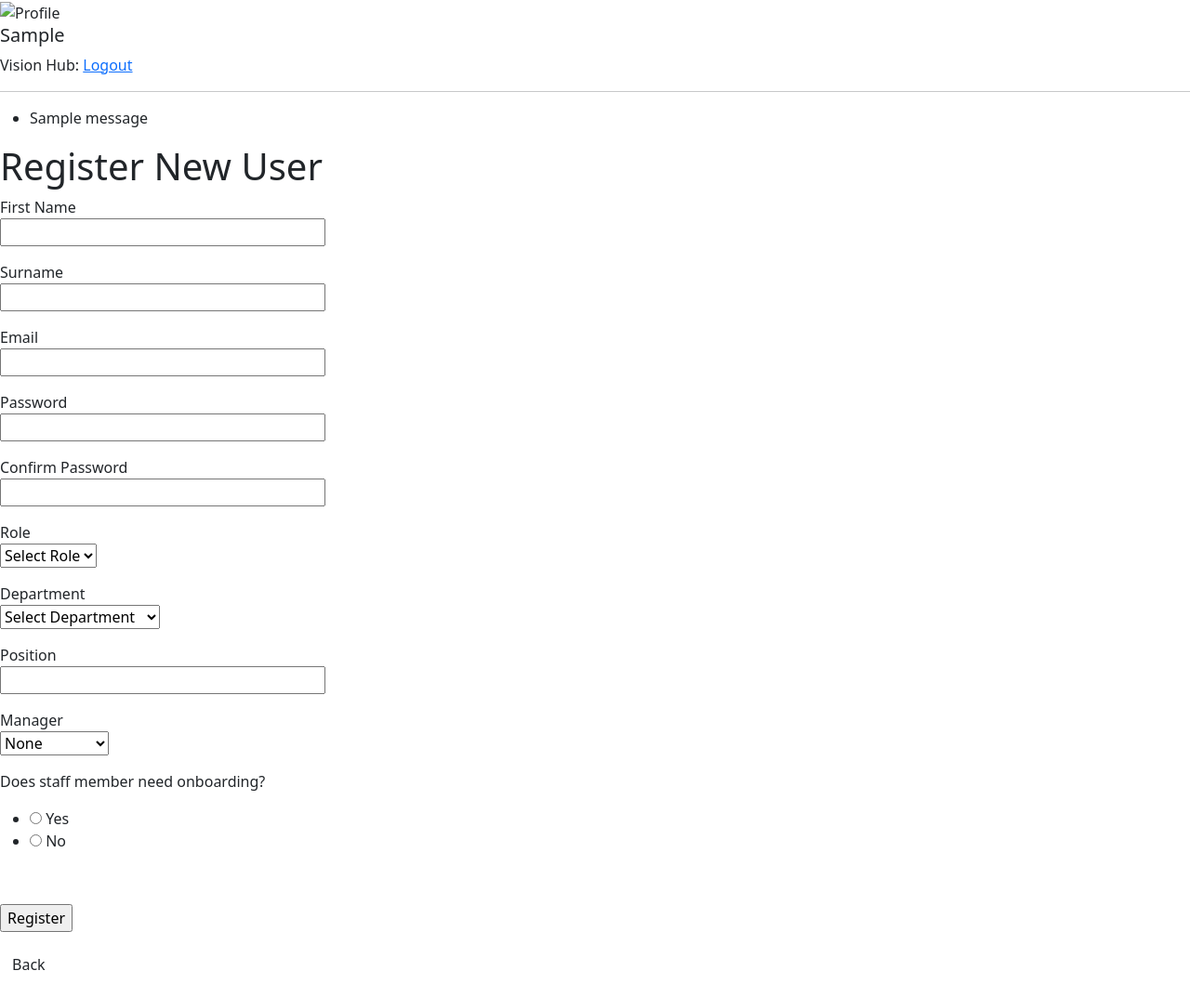
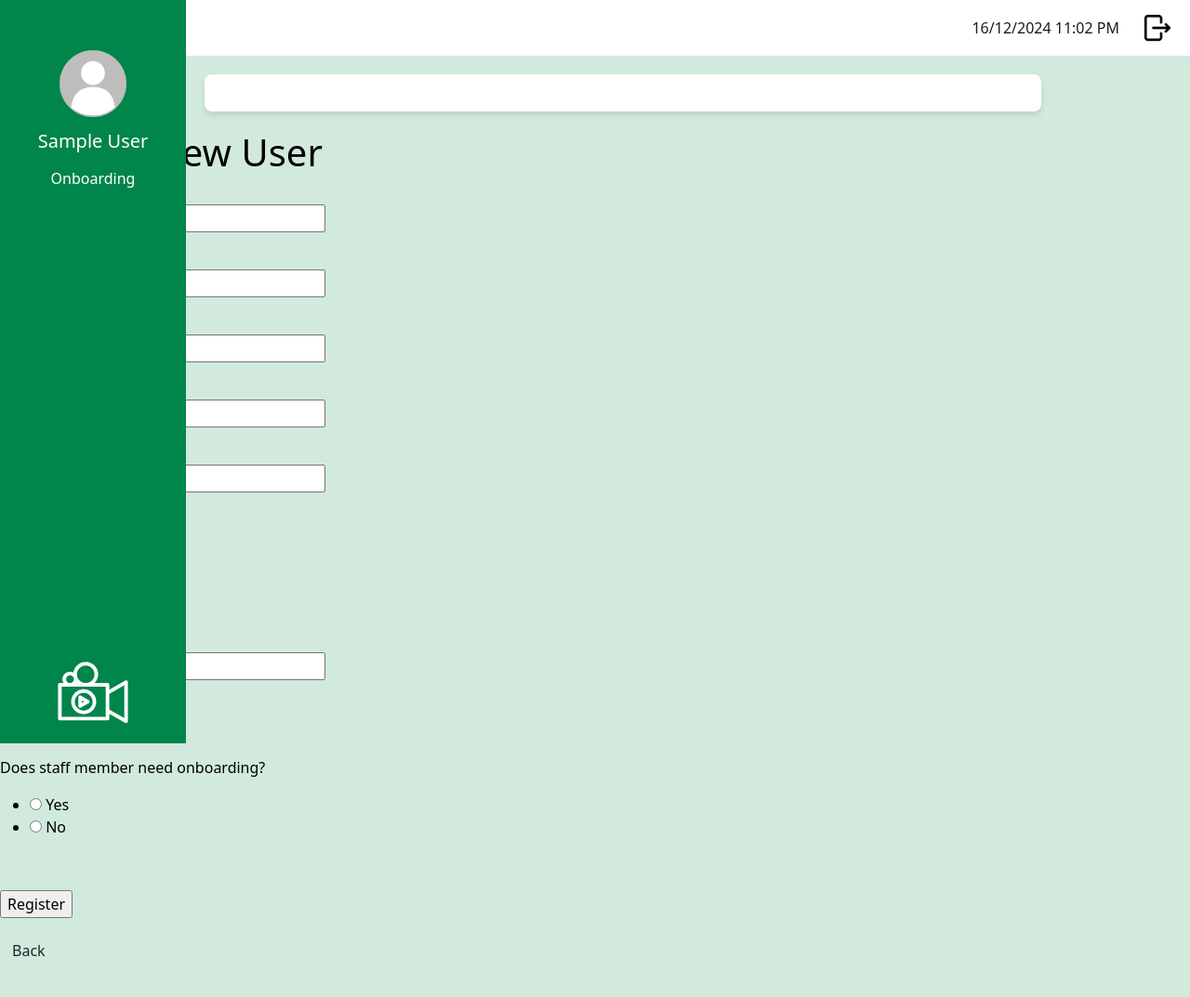
Before and after one commit to Alanna-Mc/vision-hub, a Flask app: page /admin/register in a window 1280 px wide. Shown: the whole page at 93% size. After the commit the page ends 1029 px from the top, so only its background shows below. Run offline with Flask 3, Linux system fonts and the light colour scheme; a user stored in the database is signed in; tables that the repository leaves empty hold one stand-in row (values such as "Sample post"); one stand-in notice (Sample message) is shown; some libraries are stand-ins or nearby versions.

Commit message:
Base styles added

```diff
--- a/app/static/css/styles.css
+++ /dev/null
@@ -1,5 +0,0 @@
-body {
-    color: #212529;
-
-    background-color: #ff0080 ;
-}
--- a/app/static/css/stylesheet.css
+++ b/app/static/css/stylesheet.css
@@ -0,0 +1,72 @@
+body {
+    color: #000000;
+    background-color: #d1eadd ;
+}
+
+.sidebar {
+    background-color: #00854a;
+    color: white;
+    height: 100vh;
+    position: fixed;
+    width: 200px;
+    padding: 20px;
+    display: flex;
+    flex-direction: column;
+    justify-content: space-between;
+    text-align: center;
+}
+
+.top-bar {
+    background-color: white;
+    height: 60px;
+    padding: 10px 20px;
+    margin-left: 200px;
+    display: flex;
+    justify-content: flex-end;
+    align-items: center;
+}
+
+.content {
+    background-color: white;
+    border-radius: 8px;
+    margin: 20px auto;
+    margin-left: 220px;
+    padding: 20px;
+    box-shadow: 0 4px 6px rgba(0, 0, 0, 0.1);
+    max-width: 900px;
+}
+
+.sidebarLogo {
+    max-width: 100%;
+    width: 120px;
+    height: auto;
+    display: block;
+    margin: 0 auto;
+    margin-top: auto;
+}
+
+.profilePicture {
+    display: block;
+    margin: 30px auto 10px auto;
+    border-radius: 50%;
+    width: 80px;
+    height: 80px;
+    object-fit: cover;
+}
+
+.logout-image {
+    width: 30px;
+    height: 30px;
+    object-fit: cover;
+    margin-left: 10px;
+}
+
+#clock {
+    color: #1a1d1c;
+    margin-right: 20px;
+}
+
+.progress-bar {
+    height: 10px;
+    border-radius: 5px;
+}
--- /dev/null
+++ b/app/static/js/scripts.js
@@ -0,0 +1,44 @@
+// Code adapted for this application from: https://www.geeksforgeeks.org/how-to-design-digital-clock-using-javascript/ and https://www.freecodecamp.org/news/javascript-get-current-date-todays-date-in-js
+
+document.addEventListener("DOMContentLoaded", function () {
+    // Update every second
+    setInterval(showDateAndTime, 6000);
+
+    function showDateAndTime() {
+        // Getting current time and date
+        const time = new Date();
+        let hour = time.getHours();
+        let min = time.getMinutes();
+        let day = time.getDate();
+        let month = time.getMonth() + 1;
+        let year = time.getFullYear();
+        let am_pm = "AM";
+
+        // Setting time for 12 Hrs format
+        if (hour >= 12) {
+            if (hour > 12) hour -= 12;
+            am_pm = "PM";
+        } else if (hour === 0) {
+            hour = 12;
+            am_pm = "AM";
+        }
+
+        // Add leading zero to single-digit values
+        hour = hour < 10 ? "0" + hour : hour;
+        min = min < 10 ? "0" + min : min;
+        day = day < 10 ? "0" + day : day;
+        month = month < 10 ? "0" + month : month;
+
+        // Combine date and time
+        const currentDateAndTime = `${day}/${month}/${year} ${hour}:${min} ${am_pm}`;
+
+        // Update the element in the HTML
+        const clockElement = document.getElementById("clock");
+        if (clockElement) {
+            clockElement.innerHTML = currentDateAndTime;
+        }
+    }
+
+    // Initial call to display the time
+    showDateAndTime();
+});
--- a/app/templates/base.html
+++ b/app/templates/base.html
@@ -9,41 +9,37 @@
             <link
             href="{{ url_for('static', filename='css/bootstrap.min.css') }}"
             rel="stylesheet"/>
-
+            <link href="{{ url_for('static', filename='css/stylesheet.css') }}" rel="stylesheet"/>
         </head>
     <body>
-
         <!-- Sidebar -->
          <div class="sidebar">
-            <img src="https://via.placeholder.com/80" alt="Profile">
-            <h5>{{ current_user.first_name }}</h5>
-            <!-- <nav class="nav flex-column">
+            <div class="profile-container">
+                <img src="{{ url_for('static', filename='images/profilePhoto/profileDefault.png') }}" class="profilePicture">
+                <h5>{{ current_user.first_name }} {{ current_user.surname }}</h5>
+            </div>
+            <nav class="nav flex-column">
                 <a class="nav-link text-white" href="#">Onboarding</a>
-                <a class="nav-link text-white" href="#">Training</a>
-                <a class="nav-link text-white" href="#">Knowledge Base</a>
-            </nav> -->
+            </nav>
+            <img src="{{ url_for('static', filename='images/loginLogo(2).svg') }}" class="sidebarLogo">
         </div>
 
-        <div>Vision Hub:
-            {% if current_user.is_anonymous %}
-            <a href="{{ url_for('login') }}">Login</a>
-            {% else %}
-            <a href="{{ url_for('logout') }}">Logout</a>
-            {% endif %}
+         <!-- Top Bar -->
+         <div class="top-bar">
+            <div class="d-flex align-items-center">
+                <span class="me-3" id="clock"></span>
+                <a href="{{ url_for('logout') }}" class="logout-link">
+                    <img src="{{ url_for('static', filename='images/logout.png') }}" class="logout-image">
+                </a>
+            </div>
         </div>
-        <hr>
-        {% with messages = get_flashed_messages() %}
-        {% if messages %}
-        <ul>
-            {% for message in messages %}
-            <li>{{ message }}</li>
-            {% endfor %}
-        </ul>
-        {% endif %}
-        {% endwith %}
-        {% block content %}{% endblock %}
 
+        <!-- Content Area -->
+        <div class="content">
+        </div>
 
-
+        {% block content %}
+        {% endblock %}
+        <script src="{{ url_for('static', filename='js/scripts.js') }}"></script>
     </body>
 </html>
--- a/app/templates/login.html
+++ b/app/templates/login.html
@@ -1,4 +1,3 @@
-{% extends "base.html" %}
 
 {% block content %}
     <h1>Sign In</h1>
```
Also changed, not shown: app/static/images/loginLogo(1).svg (added), app/static/images/loginLogo(2).svg (added), app/static/images/loginLogo.svg (added), app/static/images/logout.png (added), app/static/images/profilePhoto/profileDefault.png (added).
